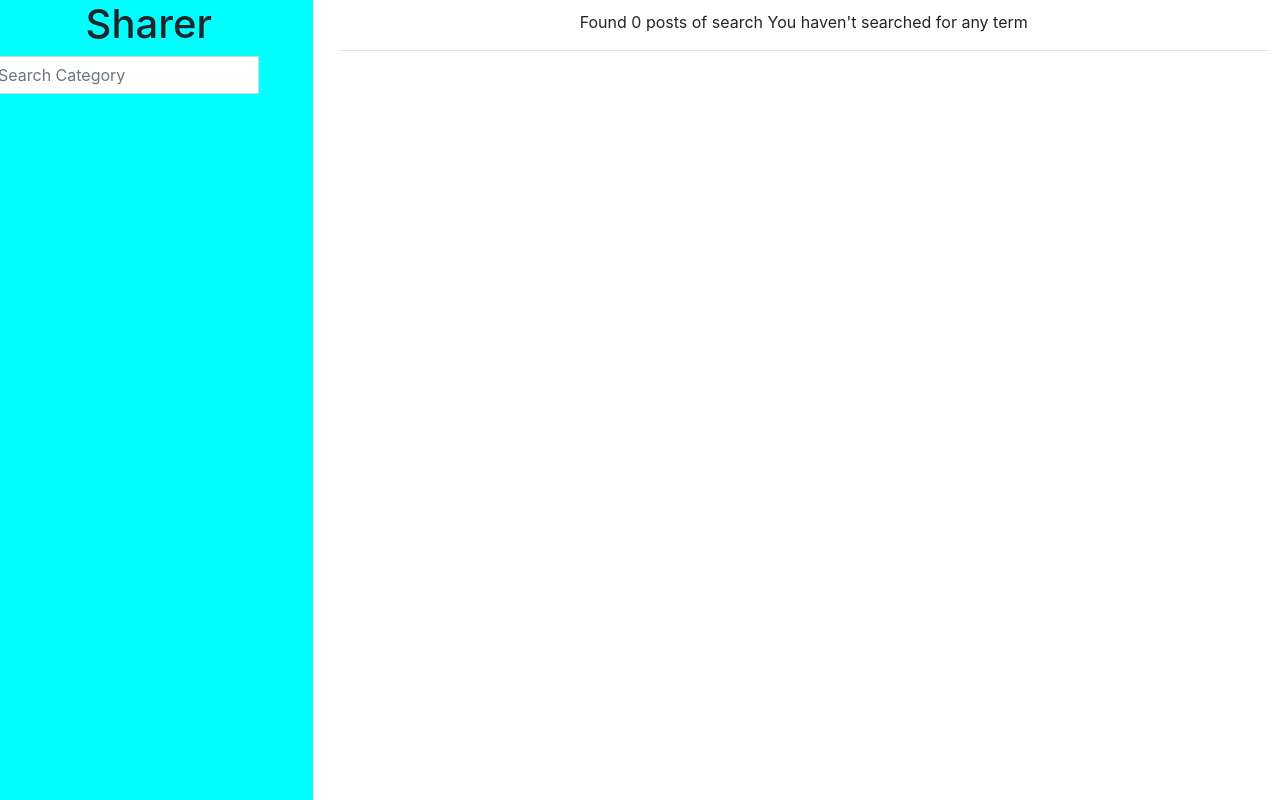
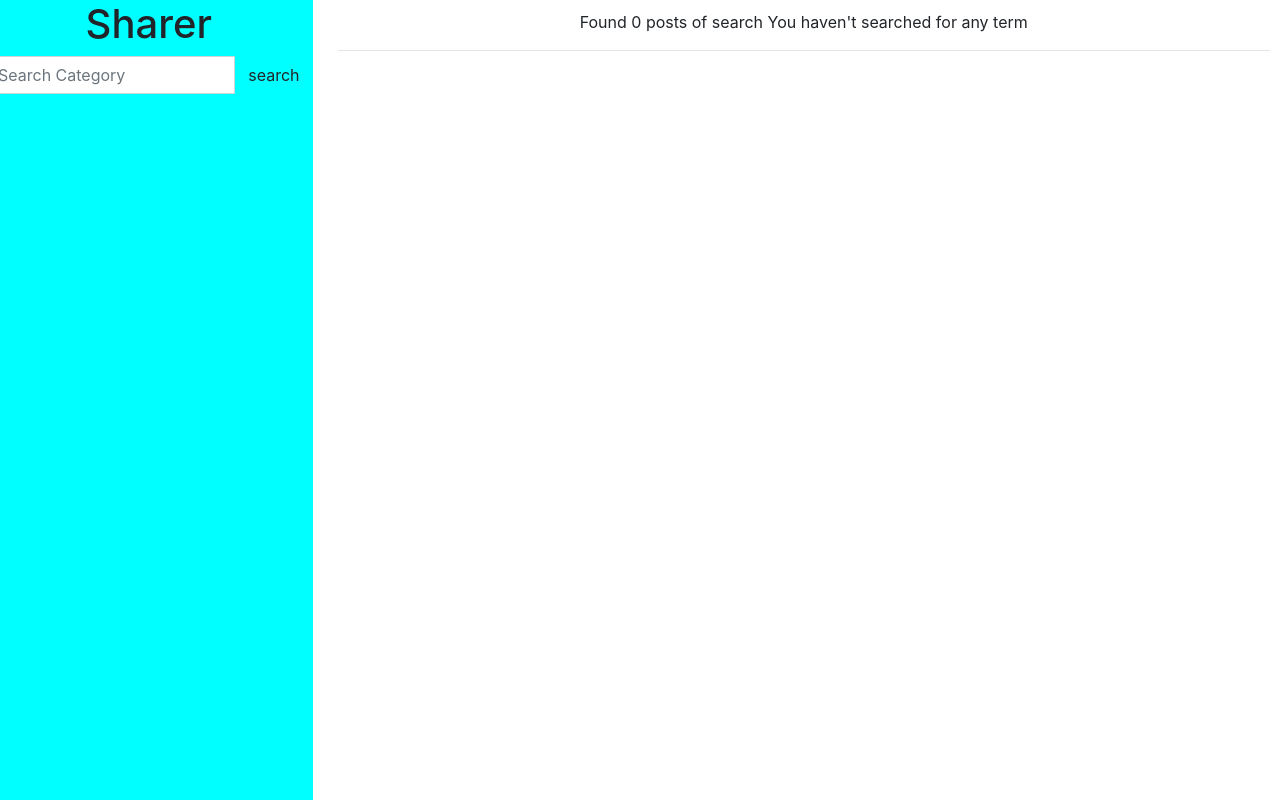
Before and after one commit to Muia23/Share, a Django app: page /search/ in a window 1280 px wide. Run offline with Django 3.2, Linux system fonts and the light colour scheme; some libraries are stand-ins or nearby versions.

```diff
--- a/home/templates/search.html
+++ b/home/templates/search.html
@@ -19,7 +19,7 @@
                         <div class="input-group">
                             <input type="text" class="form-control" placeholder="Search Category" name="post">
                             <div class="input-group-btn">
-                                <button class="btn btn-default" type="submit"><i class="glyphicon glyphicon-search"></i></button>
+                                <button class="btn btn-default" type="submit">search</button>
                             </div>
                         </div>
                     </form>
```
